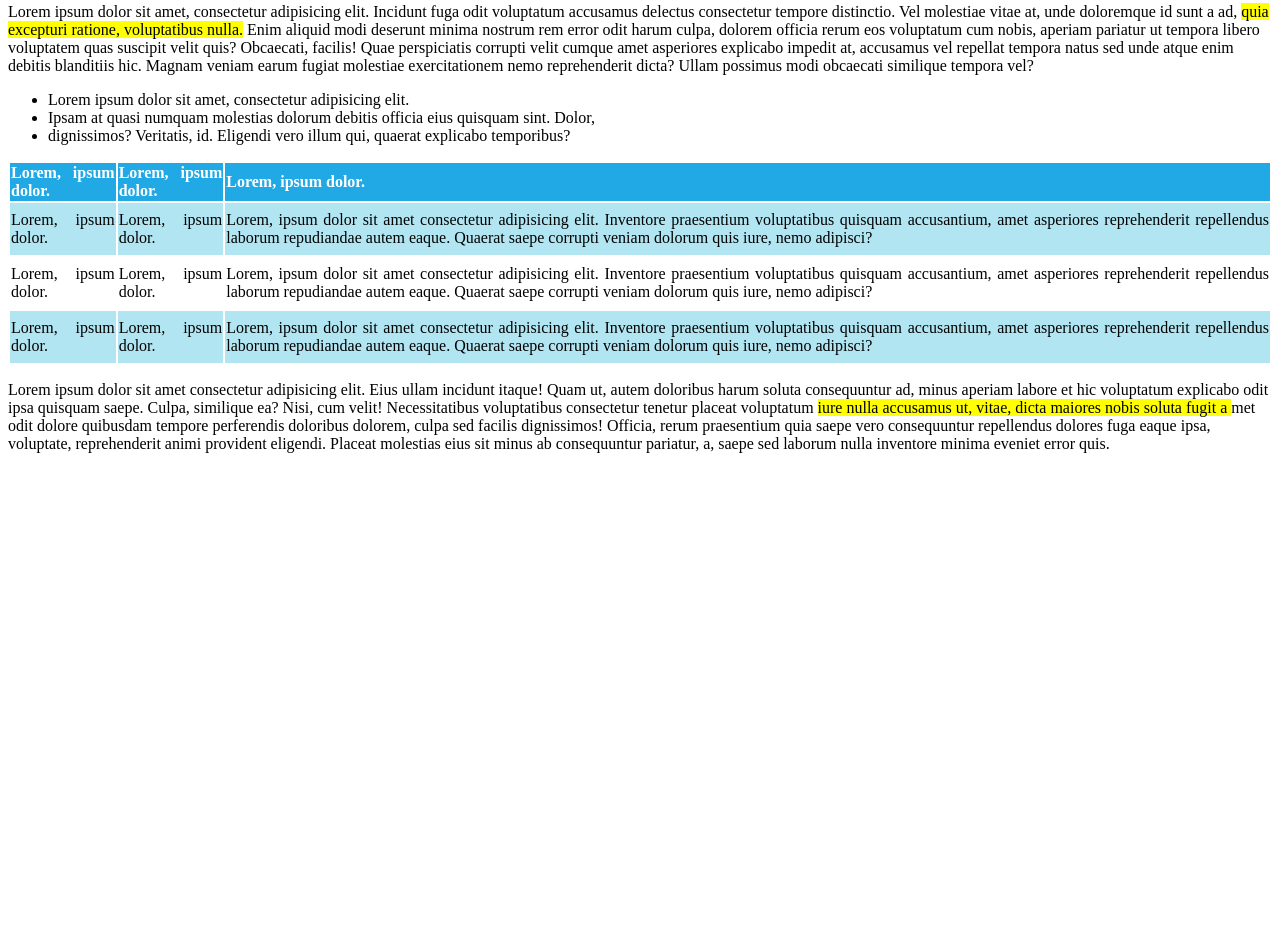
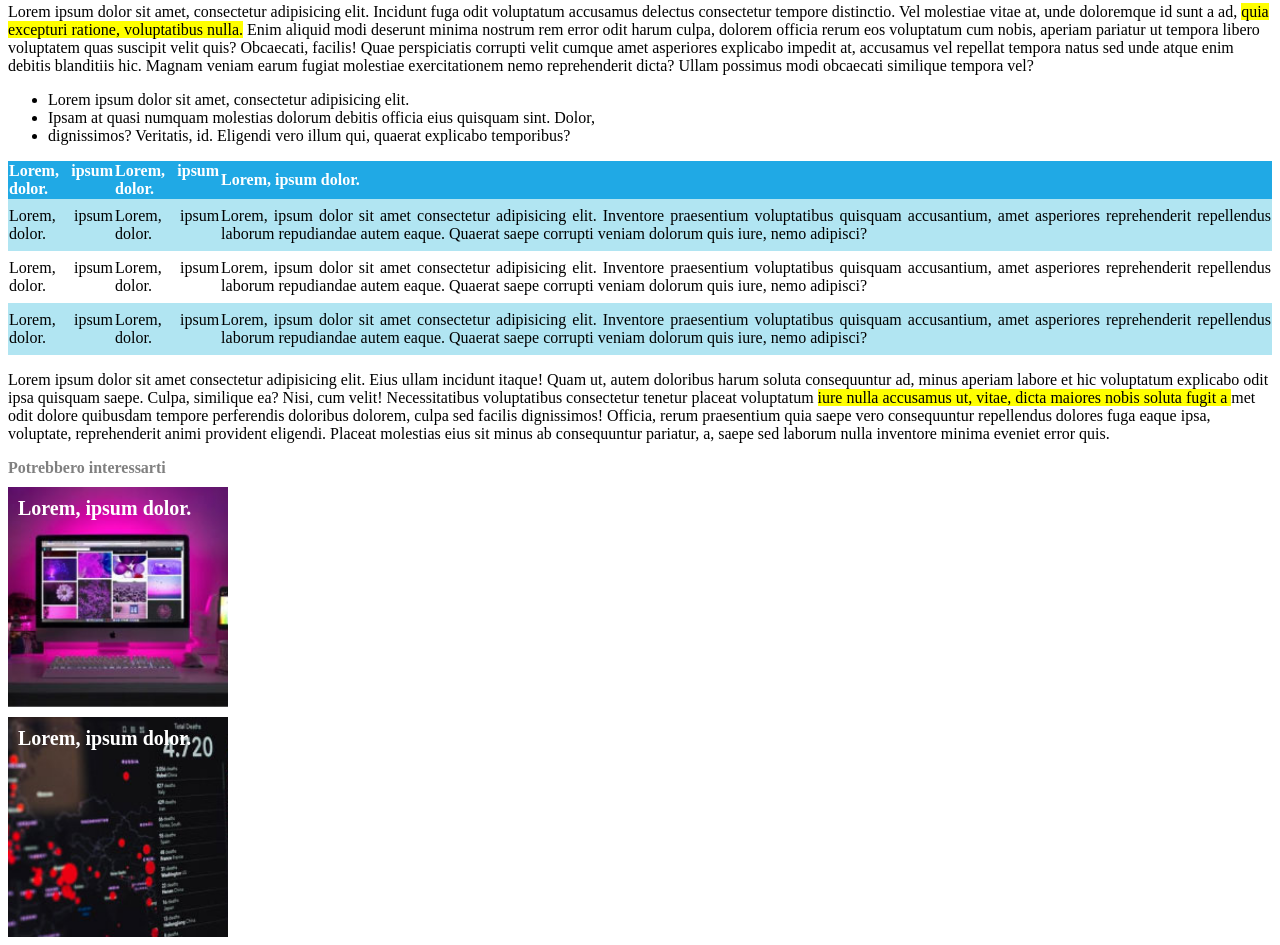
Before and after one commit to andreagavardi/html-css-booleaner, a plain HTML site: page index.html in a window 1280 px wide. Shown: the part 731-1676 px from the top of the page. Before the commit the page ends 1200 px from the top, so only its background shows below. Drawn offline with Linux system fonts and the light colour scheme.

Commit message:
completato il footer

```diff
--- a/css/style.css
+++ b/css/style.css
@@ -1,3 +1,7 @@
+body{
+    box-sizing: border-box;
+}
+
 header{
     height: 180px;
     background-image: url("../img/pattern.png");
@@ -8,7 +12,8 @@ header{
     margin-top: 90px;
 }
 
-#autori{
+.text-grey{
+
     color:gray;
     font-weight: 600;
 }
@@ -25,6 +30,7 @@ header{
     background-color: yellow;
 }
 table{
+    border-spacing: 0ch;
     text-align:justify;
 }
 thead {
@@ -38,3 +44,16 @@ td{
 #row_colored{
     background-color: #b1e5f2;;
 }
+
+.img-footer {
+    margin-top: 10px;
+   padding: 10px;
+    font-size: 20px;
+    font-weight: bold;
+    color: white;
+    background-image: url("../img/monitor.jpg");
+    background-position: center;
+    background-size: cover;
+    width: 200px;
+    height: 200px;
+}
--- a/index.html
+++ b/index.html
@@ -16,7 +16,7 @@
         <!-- titolo -->
         <sezione>
             <h1>Internet deve essere al servizio del "bene pubblico": il manifesto di Tim Berners-Lee</h1>
-            <div id="autori">
+            <div class="text-grey">
                 Scritto da
                 <span id="autori_nomi">The Booleaner</span>
                 <br>
@@ -84,7 +84,14 @@
     </main>
 
     <footer>
+        <span class="text-grey" >Potrebbero interessarti</span>
+        <div class="img-footer">
+            <span>Lorem, ipsum dolor.</span>
+        </div>
 
+        <div class="img-footer" style="background-image: url(./img/graph.jpg");>
+            <span>Lorem, ipsum dolor.</span>
+        </div>
     </footer>
 
 </body>
```
